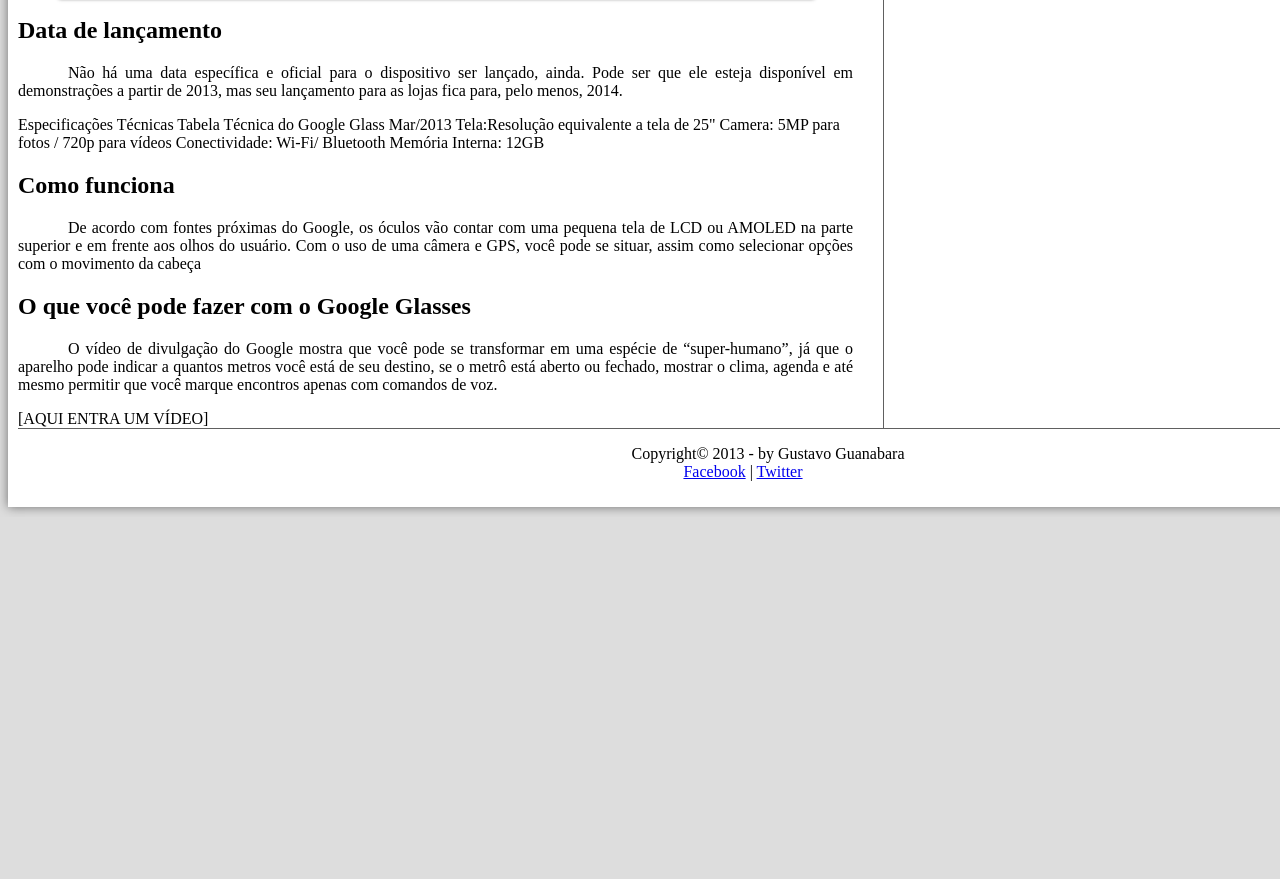
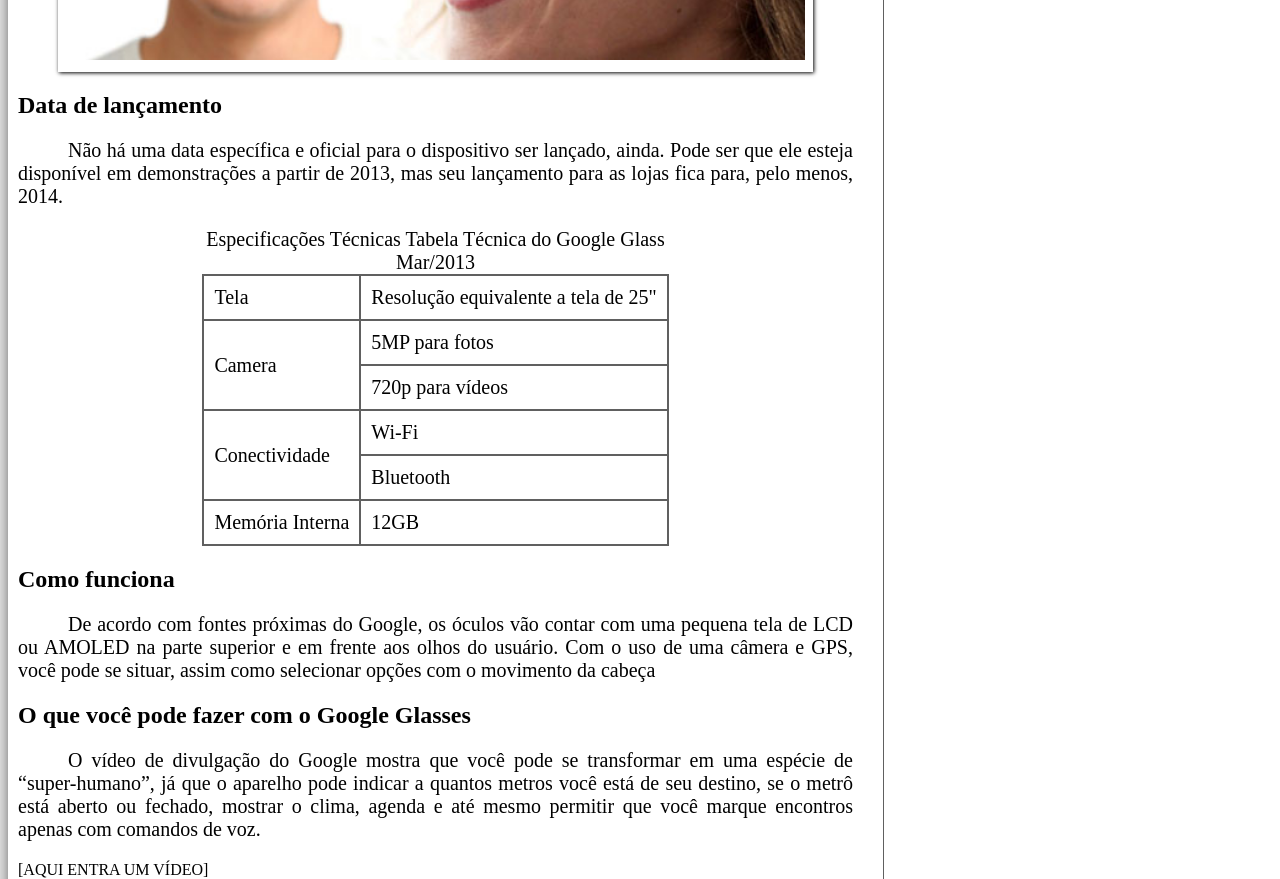
Before and after one commit to Wanderson-Melo/exercicio-site-google-glass, a plain HTML site: page index.html in a window 1280 px wide. Shown: the part 964-1843 px from the top of the page. Before the commit the page ends 1481 px from the top, so only its background shows below. Drawn offline with Linux system fonts and the light colour scheme.

Commit message:
Aula 19 - Tabelas em HTML
Nesta aula inicie a formatação de uma table em HTML5 e CSS3

```diff
--- a/_css/estilo.css
+++ b/_css/estilo.css
@@ -3,14 +3,15 @@
 @font-face{
 	font-family: 'FonteLogo';
 	src: url("../_fonts/bubblegum-sans-regular.otf");
-		}/*Por algum motimo a fonte não está funcionado, repeti esse parametro no html*/
+	}/*Por algum motimo a fonte não está funcionado, repeti esse parametro no html*/
 
 	body{background-color: #dddddd}/*Por algum motimo o background color para body não está funcionado, repeti esse parametro no html*/
 		p{
 			text-align: justify;
 			text-indent: 50px;
+			font-size: 15pt;
 		}
-	div#interface{
+		div#interface{
 		background-color: #ffffff;
 		width: 1450px;
 		margin: -20px auto 10px auto;
@@ -127,6 +128,18 @@ section#corpo {
 	padding-right: 30px;
 	}
 
+table#tabelaspec {
+	border: 1px solid #606060;
+	font-size: 15pt;
+	border-spacing: 0px;
+	margin-left: auto;
+	margin-right: auto;
+	}
+table#tabelaspec td {
+	border: 1px solid #606060;
+	padding: 10px;
+	}
+
 aside#lateral {
 	display: block;
 	width: 550px;
--- a/index.html
+++ b/index.html
@@ -60,15 +60,17 @@
 
 	<h2>Data de lançamento</h2>
 	<p>Não há uma data específica e oficial para o dispositivo ser lançado, ainda. Pode ser que ele esteja disponível em demonstrações a partir de 2013, mas seu lançamento para as lojas fica para, pelo menos, 2014.</p>
+	<table id="tabelaspec">
+		<caption>Especificações Técnicas
+		Tabela Técnica do Google Glass Mar/2013</caption>
 
-	Especificações Técnicas
-	Tabela Técnica do Google Glass Mar/2013
-
-	Tela:Resolução equivalente a tela de 25"
-	Camera: 5MP para fotos / 720p para vídeos
-	Conectividade: Wi-Fi/ Bluetooth
-	Memória Interna: 12GB
-
+		<tr><td>Tela</td><td>Resolução equivalente a tela de 25"</td></tr>
+		<tr><td rowspan="2">Camera</td><td>5MP para fotos</td></tr>
+		<td>720p para vídeos</td>
+		<tr><td rowspan="2">Conectividade</td><td>Wi-Fi</td></tr>
+		<td>Bluetooth</td>
+		<tr><td>Memória Interna</td><td>12GB</td></tr>
+	</table>
 	<h2>Como funciona</h2>
 	<p>De acordo com fontes próximas do Google, os óculos vão contar com uma pequena tela de LCD ou AMOLED na parte superior e em frente aos olhos do usuário. Com o uso de uma câmera e GPS, você pode se situar, assim como selecionar opções com o movimento da cabeça</p>
 
```
